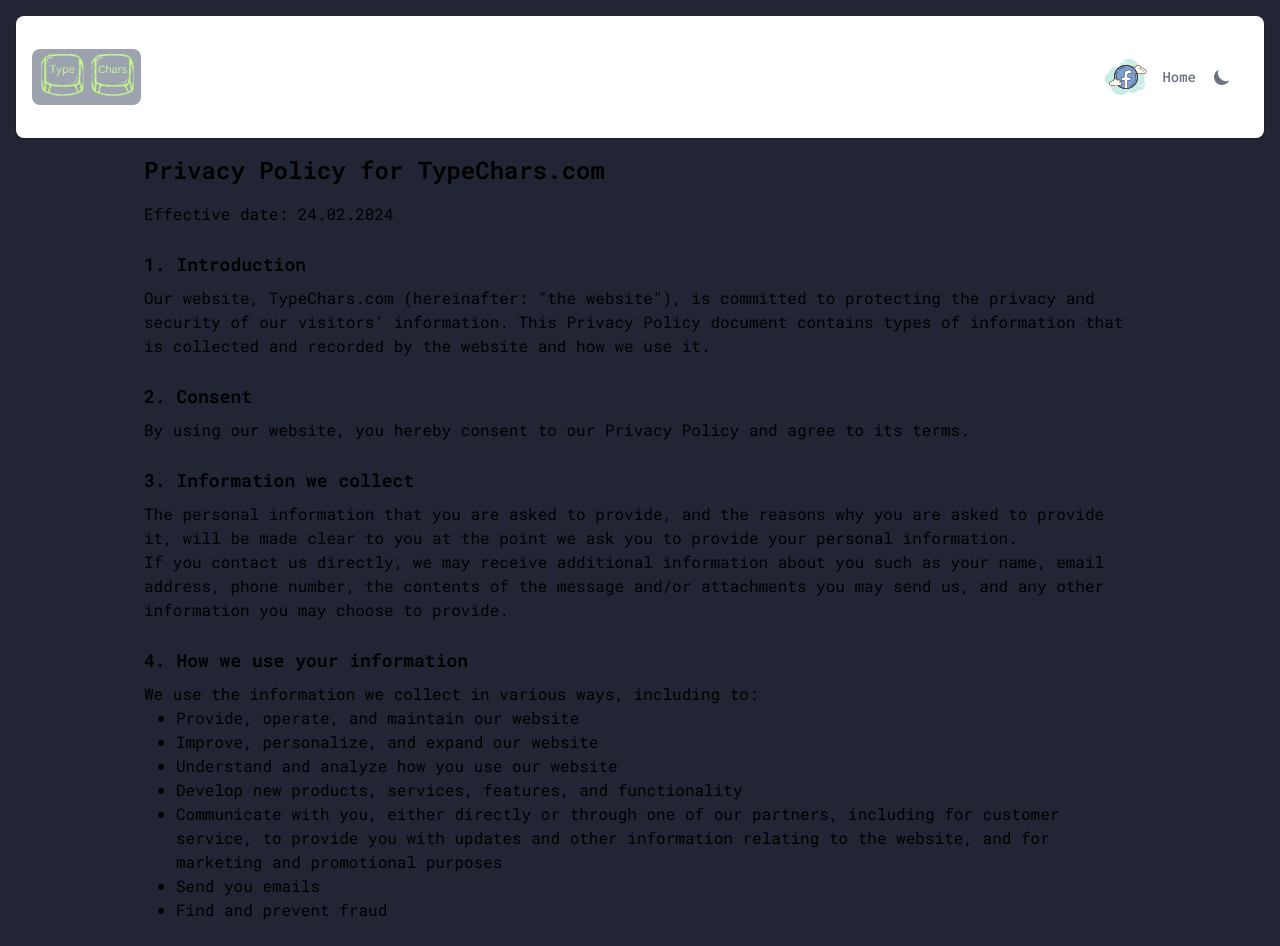
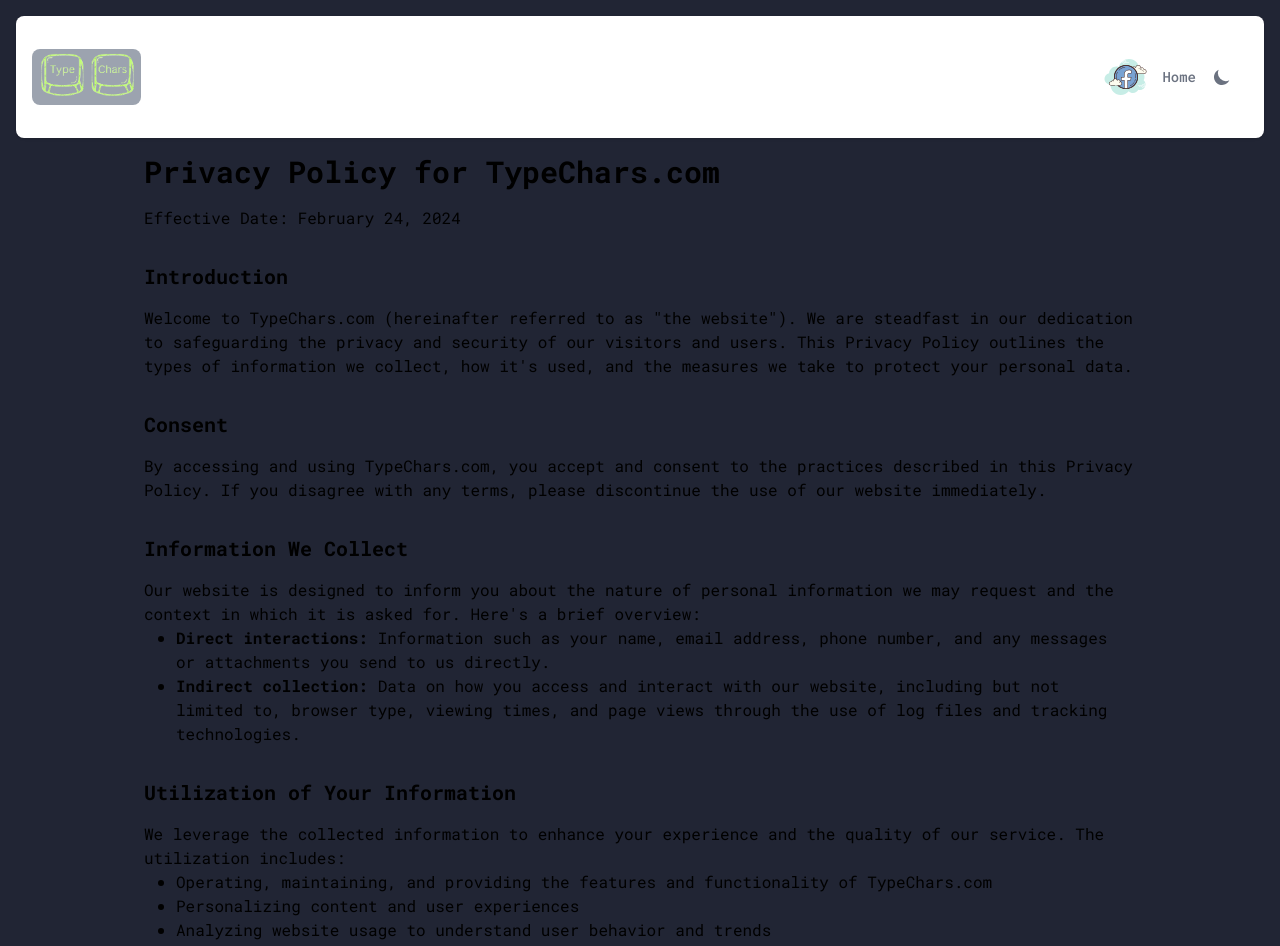
Before and after one commit to mendmania/typechars, a Nuxt app: page /privacy-policy in a window 1280 px wide. Shown: the top 946 px of the page. Built offline with nearby package versions, Linux system fonts and the light colour scheme.

Commit message:
[update]page policy

```diff
--- a/pages/privacy-policy.vue
+++ b/pages/privacy-policy.vue
@@ -13,45 +13,48 @@
 
 <template>
     <div class="max-w-screen-lg container mx-auto px-4 dark:text-white">
-        <h1 class="text-2xl font-semibold">Privacy Policy for TypeChars.com</h1>
-        <p class="mt-4">Effective date: 24.02.2024</p>
+    <h1 class="text-3xl font-bold mb-4">Privacy Policy for TypeChars.com</h1>
+    <p class="mt-4">Effective Date: February 24, 2024</p>
 
-        <h2 class="mt-6 mb-2 text-lg font-semibold">1. Introduction</h2>
-        <p>Our website, TypeChars.com (hereinafter: "the website"), is committed to protecting the privacy and security
-            of
-            our visitors' information. This Privacy Policy document contains types of information that is collected and
-            recorded by the website and how we use it.</p>
+    <section>
+        <h2 class="mt-8 mb-4 text-xl font-bold">Introduction</h2>
+        <p>Welcome to TypeChars.com (hereinafter referred to as "the website"). We are steadfast in our dedication to safeguarding the privacy and security of our visitors and users. This Privacy Policy outlines the types of information we collect, how it's used, and the measures we take to protect your personal data.</p>
+    </section>
 
-        <h2 class="mt-6 mb-2 text-lg font-semibold">2. Consent</h2>
-        <p>By using our website, you hereby consent to our Privacy Policy and agree to its terms.</p>
+    <section>
+        <h2 class="mt-8 mb-4 text-xl font-bold">Consent</h2>
+        <p>By accessing and using TypeChars.com, you accept and consent to the practices described in this Privacy Policy. If you disagree with any terms, please discontinue the use of our website immediately.</p>
+    </section>
 
-        <h2 class="mt-6 mb-2 text-lg font-semibold">3. Information we collect</h2>
-        <p>The personal information that you are asked to provide, and the reasons why you are asked to provide it, will
-            be
-            made clear to you at the point we ask you to provide your personal information.</p>
-        <p>If you contact us directly, we may receive additional information about you such as your name, email address,
-            phone number, the contents of the message and/or attachments you may send us, and any other information you
-            may
-            choose to provide.</p>
+    <section>
+        <h2 class="mt-8 mb-4 text-xl font-bold">Information We Collect</h2>
+        <p>Our website is designed to inform you about the nature of personal information we may request and the context in which it is asked for. Here's a brief overview:</p>
+        <ul class="list-disc ml-8">
+            <li><strong>Direct interactions:</strong> Information such as your name, email address, phone number, and any messages or attachments you send to us directly.</li>
+            <li><strong>Indirect collection:</strong> Data on how you access and interact with our website, including but not limited to, browser type, viewing times, and page views through the use of log files and tracking technologies.</li>
+        </ul>
+    </section>
 
-        <h2 class="mt-6 mb-2 text-lg font-semibold">4. How we use your information</h2>
-        <p>We use the information we collect in various ways, including to:</p>
+    <section>
+        <h2 class="mt-8 mb-4 text-xl font-bold">Utilization of Your Information</h2>
+        <p>We leverage the collected information to enhance your experience and the quality of our service. The utilization includes:</p>
         <ul class="list-disc ml-8">
-            <li>Provide, operate, and maintain our website</li>
-            <li>Improve, personalize, and expand our website</li>
-            <li>Understand and analyze how you use our website</li>
-            <li>Develop new products, services, features, and functionality</li>
-            <li>Communicate with you, either directly or through one of our partners, including for customer service, to
-                provide you with updates and other information relating to the website, and for marketing and
-                promotional
-                purposes</li>
-            <li>Send you emails</li>
-            <li>Find and prevent fraud</li>
+            <li>Operating, maintaining, and providing the features and functionality of TypeChars.com</li>
+            <li>Personalizing content and user experiences</li>
+            <li>Analyzing website usage to understand user behavior and trends</li>
+            <li>Developing new products, services, and features</li>
+            <li>Communicating for customer support, updates, marketing, and promotional purposes</li>
+            <li>Email communications for various purposes</li>
+            <li>Detecting and preventing fraudulent activities and ensuring security</li>
         </ul>
+    </section>
 
-        <h2 class="mt-6 mb-2 text-lg font-semibold">5. Log Files</h2>
-        <p>TypeChars.com follows a standard procedure of using log files.</p>
-    </div>
+    <section>
+        <h2 class="mt-8 mb-4 text-xl font-bold">Log Files and Tracking</h2>
+        <p>TypeChars.com utilizes log files and tracking technologies in adherence with industry standards. These files log visitors when they visit websites, collecting information such as IP addresses, browser types, Internet Service Provider (ISP) details, date and time stamps, and referring/exit pages. This data is used to analyze trends, administer the site, track users' movement on the website, and gather demographic information.</p>
+    </section>
+</div>
+
 </template>
 
 <style></style>
```
